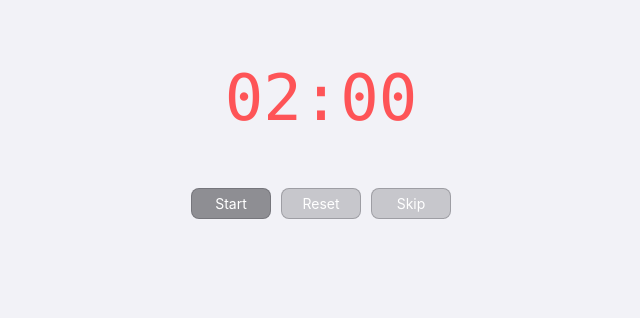
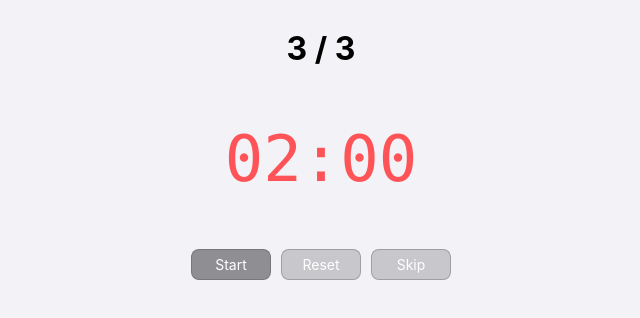
Before and after one commit to augustogoulart/updoro, a React (Vite) app in the folder src/renderer/: page / in a window 1280 px wide. Shown: the top 318 px of the page, without its empty margins (319-959 px from the left). Built offline with nearby package versions, Linux system fonts and the light colour scheme.

Commit message:
Set timers left

```diff
--- a/src/renderer/src/App.tsx
+++ b/src/renderer/src/App.tsx
@@ -1,4 +1,4 @@
-import { useState } from 'react'
+import { useEffect, useState } from 'react'
 import Clock from './components/Clock'
 import { TimeSchedule } from './types'
 
@@ -6,22 +6,37 @@ function minToSec(value: number): number {
   return value * 60
 }
 
+const timerSchedule: TimeSchedule = {
+  0: { timer: minToSec(2), type: 'focus' },
+  1: { timer: minToSec(10), type: 'break' },
+  2: { timer: minToSec(30), type: 'focus' },
+  3: { timer: minToSec(10), type: 'break' },
+  4: { timer: minToSec(90), type: 'focus' },
+  5: { timer: minToSec(10), type: 'break' }
+}
+
+function countFocusTimers(schedule: TimeSchedule): number {
+  return Object.values(schedule).filter((slot) => slot.type === 'focus').length
+}
+
 function App(): React.JSX.Element {
   const [hasFinished, setHasFinished] = useState<boolean>(false)
   const [currentTimer, setCurrentTimer] = useState<number>(0)
+  const [focusTimerCount, setFocusTimerCount] = useState<number>(1)
 
-  const timerSchedule: TimeSchedule = {
-    0: { timer: minToSec(2), type: 'focus' },
-    1: { timer: minToSec(10), type: 'break' },
-    2: { timer: minToSec(30), type: 'focus' },
-    3: { timer: minToSec(10), type: 'break' },
-    4: { timer: minToSec(90), type: 'focus' },
-    5: { timer: minToSec(10), type: 'break' }
-  }
   const hasNextTimer = timerSchedule[currentTimer]
+
+  useEffect(() => {
+    if (timerSchedule[currentTimer].type === 'focus') {
+      setFocusTimerCount((prev) => prev + 1)
+    }
+  }, [currentTimer])
 
   return (
     <>
+      <h1>
+        {focusTimerCount} / {countFocusTimers(timerSchedule)}
+      </h1>
       {hasNextTimer ? (
         <Clock
           time={hasNextTimer}
--- a/src/renderer/src/assets/main.css
+++ b/src/renderer/src/assets/main.css
@@ -104,7 +104,7 @@ body {
 }
 
 .button-start {
-  background-color: var(--system-gray); /* system green */
+  background-color: var(--system-gray);
   color: white;
 }
 
--- a/src/renderer/src/components/Clock.tsx
+++ b/src/renderer/src/components/Clock.tsx
@@ -15,14 +15,14 @@ function playBeep(frequency = 800, duration = 100, volume = 0.1): void {
   gain.connect(ctx.destination)
 
   oscillator.start()
-  oscillator.stop(ctx.currentTime + duration / 1000) // duration in seconds
+  oscillator.stop(ctx.currentTime + duration / 1000)
 }
 
 function playBeepSequence(): void {
   const sequence = [
     { delay: 0, duration: 100 },
     { delay: 600, duration: 100 },
-    { delay: 1000, duration: 300 } // longer final beep
+    { delay: 1000, duration: 300 }
   ]
 
   for (const { delay, duration } of sequence) {
```
